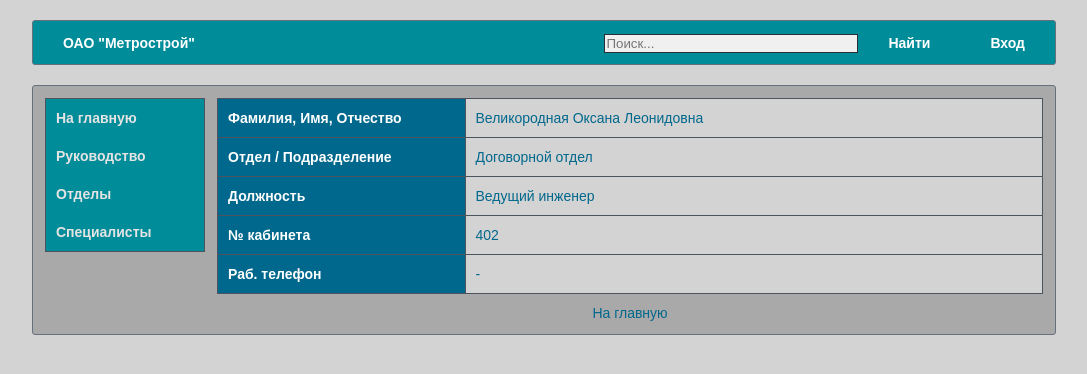
After one commit to konsta78/ctp, a Django app: page /employee/3 in a window 1280 px wide. The commit adds this page. Shown: the top 374 px of the page, without its empty margins (96-1183 px from the left). Run offline with Django 3.2, Linux system fonts and the light colour scheme; data comes from the database, SQL or seed files in the repository; both versions use the stored data as it was after the commit.

Commit message:
html, css рефакторинг. Добавлена страница с подробной информацией о сотруднике.

```diff
--- a/catalog/models.py
+++ b/catalog/models.py
@@ -1,4 +1,5 @@
 from django.db import models
+from django.urls import reverse
 
 # Create your models here.
 
@@ -7,6 +8,10 @@ class Department(models.Model):
     name = models.TextField(max_length=150, verbose_name="Наименование отдела/подзразделения")
     short_name = models.CharField(max_length=50, verbose_name="Сокращенное название", null=True, blank=True)
     adress = models.ForeignKey('AdressDepartment', on_delete=models.SET_NULL, verbose_name="Местонахождение", null=True, blank=True)
+    priority = models.IntegerField(verbose_name="Приоритет", null=False, blank=False, default=1)
+
+    class Meta:
+        ordering = ["priority"]
 
     def __str__(self):
         return self.name
@@ -30,7 +35,7 @@ class Employee(models.Model):
     surname = models.CharField(max_length=30, verbose_name='Фамилия')
     name = models.CharField(max_length=30, verbose_name='Имя')
     patronymic = models.CharField(max_length=30, verbose_name='Отчество', null=True, blank=True)
-    position = models.TextField(max_length=50, verbose_name='Должность')
+    position = models.TextField(max_length=100, verbose_name='Должность')
     department = models.ForeignKey('Department', on_delete=models.SET_NULL, verbose_name='Отдел/подзразделение', null=True, blank=True)
     phone_work = models.CharField(max_length=15, verbose_name='Рабочий телефон', null=True, blank=True)
     phone_mob = models.CharField(max_length=30, verbose_name='Мобильный телефон', null=True, blank=True)
@@ -38,5 +43,11 @@ class Employee(models.Model):
     office = models.CharField(max_length=10, verbose_name='№ кабинета', null=True, blank=True)
     dob = models.CharField(max_length=20, verbose_name='Дата рождения', null=True, blank=True)
 
+    class Meta:
+        ordering = ["surname"]
+
+    def get_absolute_url(self):
+        return reverse('employee', args=[str(self.id)])
+
     def __str__(self):
         return self.surname+" "+self.name
--- a/catalog/static/catalog/style.css
+++ b/catalog/static/catalog/style.css
@@ -3,10 +3,18 @@
 	padding: 0;
 }
 
-/*a {*/
-/*	color: #ff8de3;*/
-/*	text-decoration: underline;*/
-/*}*/
+a {
+	color: #00688c;
+	text-decoration: none;
+}
+
+a.active {
+	color: #00688c;
+}
+
+a:hover {
+	color: #008c99;
+}
 
 html,body {
 	width: 100%;
@@ -192,6 +200,60 @@ ul.leftNav li a:hover {
 	/*border-radius: 3px;*/
 }
 
+
+ul.leftNav li {
+	list-style: none;
+}
+
+input[type=text],textarea,select {
+	padding: 1px;
+	/*height: auto;*/
+	border: 1px solid #292e35;
+	background-color: #f0f0f0;
+	/*box-shadow: inset 0 1px 2px rgba(0,0,0,0.15);*/
+	/*-webkit-box-shadow: inset 0 1px 2px rgba(0,0,0,0.15);*/
+	/*-moz-box-shadow: inset 0 1px 2px rgba(0,0,0,0.15);*/
+}
+
+input[type=text] {
+	width: 250px;
+}
+
+input[type=submit] {
+	margin-top: 5px;
+	background-color: #008c99;
+	border: 1px solid #292e35;
+	color: white;
+	padding: 3px 10px 3px 10px;
+	/*width: 250px;*/
+}
+
+/*button {*/
+/*	cursor: pointer;*/
+/*	color: white;*/
+/*	font-size: 12px;*/
+/*	background-color: #a45f93;*/
+/*	background-repeat: no-repeat;*/
+/*    !*background-image: -ms-linear-gradient(top, #b76da5, #a45f93);*!*/
+/*    !*background-image: -webkit-gradient(linear, 0 0, 0 100%, from(#b76da5), to(#a45f93));*!*/
+/*    !*background-image: -webkit-linear-gradient(top, #b76da5, #a45f93);*!*/
+/*    !*background-image: -o-linear-gradient(top, #b76da5, #a45f93);*!*/
+/*    !*background-image: linear-gradient(top, #b76da5, #a45f93);*!*/
+/*    !*background-image: -moz-linear-gradient(top, #b76da5, #a45f93);*!*/
+/*	!*filter: progid:dximagetransform.microsoft.gradient(startColorstr='#b76da5', endColorstr='#a45f93', GradientType=0);*!*/
+/*	border: none;*/
+/*	padding: 8px 20px 9px;*/
+/*	!*box-shadow: 0 2px 2px rgba(0,0,0,0.3), inset 0 1px 0 rgba(255,255,255,0.5);*!*/
+/*	!*-webkit-box-shadow: 0 2px 2px rgba(0,0,0,0.3), inset 0 1px 0 rgba(255,255,255,0.5);*!*/
+/*	!*-moz-box-shadow: 0 2px 2px rgba(0,0,0,0.3), inset 0 1px 0 rgba(255,255,255,0.5);*!*/
+/*	text-shadow: none;*/
+/*	height: auto;*/
+/*}*/
+
+/*button:hover {*/
+/*	background-position: 0 -15px;*/
+/*}*/
+
 /**:first-child+html .content {*/
 /*	background-color: #475363;*/
 /*}*/
@@ -201,9 +263,6 @@ ul.leftNav li a:hover {
 /*}*/
 
 
-ul.leftNav li {
-	list-style: none;
-}
 
 /*ul.leftNav li:first-child a {*/
 /*	border-radius: 3px 3px 0 0;*/
@@ -312,15 +371,7 @@ ul.leftNav li {
 /*	display: inline-block;*/
 /*}*/
 
-/*input[type=text],textarea,select {*/
-/*	padding: 5px;*/
-/*	height: auto;*/
-/*	border: 1px solid white;*/
-/*	background-color: #f0f0f0;*/
-/*	box-shadow: inset 0 1px 2px rgba(0,0,0,0.15);*/
-/*	-webkit-box-shadow: inset 0 1px 2px rgba(0,0,0,0.15);*/
-/*	-moz-box-shadow: inset 0 1px 2px rgba(0,0,0,0.15);*/
-/*}*/
+
 
 /*input[type=text],textarea,button {*/
 /*	-webkit-transition: all linear 0.2s;*/
@@ -338,9 +389,7 @@ ul.leftNav li {
 /*	float: left;*/
 /*}*/
 
-/*input[type=text] {*/
-/*	width: 200px;*/
-/*}*/
+
 
 /*select {*/
 /*	width: 210px;*/
@@ -371,31 +420,7 @@ ul.leftNav li {
 /*  color: #9c9c9c;*/
 /*}*/
 
-/*button {*/
-/*	cursor: pointer;*/
-/*	color: white;*/
-/*	font-size: 12px;*/
-/*	background-color: #a45f93;*/
-/*	background-repeat: no-repeat;*/
-/*    background-image: -ms-linear-gradient(top, #b76da5, #a45f93);*/
-/*    background-image: -webkit-gradient(linear, 0 0, 0 100%, from(#b76da5), to(#a45f93));*/
-/*    background-image: -webkit-linear-gradient(top, #b76da5, #a45f93);*/
-/*    background-image: -o-linear-gradient(top, #b76da5, #a45f93);*/
-/*    background-image: linear-gradient(top, #b76da5, #a45f93);*/
-/*    background-image: -moz-linear-gradient(top, #b76da5, #a45f93);*/
-/*	filter: progid:dximagetransform.microsoft.gradient(startColorstr='#b76da5', endColorstr='#a45f93', GradientType=0);*/
-/*	border: none;*/
-/*	padding: 8px 20px 9px;*/
-/*	box-shadow: 0 2px 2px rgba(0,0,0,0.3), inset 0 1px 0 rgba(255,255,255,0.5);*/
-/*	-webkit-box-shadow: 0 2px 2px rgba(0,0,0,0.3), inset 0 1px 0 rgba(255,255,255,0.5);*/
-/*	-moz-box-shadow: 0 2px 2px rgba(0,0,0,0.3), inset 0 1px 0 rgba(255,255,255,0.5);*/
-/*	text-shadow: none;*/
-/*	height: auto;*/
-/*}*/
 
-/*button:hover {*/
-/*	background-position: 0 -15px;*/
-/*}*/
 
 /**:first-child+html button {*/
 /*	width: 90px;*/
--- a/catalog/urls.py
+++ b/catalog/urls.py
@@ -1,7 +1,9 @@
 from django.urls import path, include
-from catalog.views import IndexView
+from catalog.views import IndexView, EmployeeDetail, GovernanceView
 
 urlpatterns = [
     path('', IndexView.as_view(), name='home'),
     path('', include('django.contrib.auth.urls')),
+    path('employee/<int:pk>', EmployeeDetail.as_view(), name='employee'),
+    path('governance/', GovernanceView.as_view(), name='governance'),
 ]
--- a/catalog/views.py
+++ b/catalog/views.py
@@ -1,5 +1,6 @@
 from django.shortcuts import render
 from django.views import View
+from django.views import generic
 from .models import Employee, AdressDepartment, Department
 from django.contrib.auth.models import User, Group
 
@@ -26,3 +27,15 @@ class IndexView(View):
         context = {"employees": employees, "departments": departments}
 
         return render(request, 'catalog/index.html', context)
+
+
+class GovernanceView(View):
+    def get(self, request):
+        employees = Employee.objects.all()
+        departments = Department.objects.filter(name='Руководство')
+        context = {"employees": employees, "departments": departments}
+        return render(request, 'catalog/index.html', context)
+
+
+class EmployeeDetail(generic.DetailView):
+    model = Employee
--- a/templates/catalog/base.html
+++ b/templates/catalog/base.html
@@ -17,12 +17,17 @@
 						<li><a href="{% url 'home' %}">ОАО "Метрострой"</a></li>
 					</ul>
 					<ul class="nav">
-						<li><a href="#">Поиск</a></li>
+                        <li>
+                            <form>
+						        <input type="text" placeholder="Поиск...">
+                            </form>
+                        </li>
+						<li><a href="#">Найти</a></li>
 
                         {% if user.is_authenticated %}
-                            <li><a href="{% url 'logout' %}">Выйти</a></li>
+                            <li><a href="{% url 'logout' %}">{{ user.username }}</a></li>
                         {% else %}
-                            <li><a href="{% url 'login' %}">Войти</a></li>
+                            <li><a href="{% url 'login' %}">Вход</a></li>
                         {% endif %}
 
 					</ul>
@@ -34,18 +39,19 @@
                         <td class="leftmenu">
                             <div class="leftCol">
                                 <ul class="leftNav">
-                                    <li><a href="#">Руководство</a></li>
+                                    <li><a href="{% url 'home' %}">На главную</a></li>
+                                    <li><a href="{% url 'governance' %}">Руководство</a></li>
                                     <li><a href="#">Отделы</a></li>
                                     <li><a href="#">Специалисты</a></li>
-                                    <br>
                                     {% if user.is_superuser %}
+                                        <br>
                                         <li><a href="{% url 'admin:index' %}">Админ-панель</a></li>
                                         <li><a href="#">Обновить БД</a></li>
                                     {% endif %}
                                 </ul>
         				    </div>
                         </td>
-                        <td width="100%">
+                        <td width="100%" style="vertical-align: top">
                             {% block content %}
 
                             {% endblock %}
--- /dev/null
+++ b/templates/catalog/employee_detail.html
@@ -0,0 +1,46 @@
+{% extends "catalog/base.html" %}
+{% load static %}
+
+{% block content %}
+
+        <table class="bordered">
+            <tr>
+                <th width="30%">Фамилия, Имя, Отчество</th>
+                <td>{{ employee.surname }} {{ employee.name }} {{ employee.patronymic|default_if_none:" " }}</td>
+            </tr>
+            <tr>
+                <th>Отдел / Подразделение</th>
+                <td>{{ employee.department }}</td>
+            </tr>
+            <tr>
+                <th>Должность</th>
+                <td>{{ employee.position }}</td>
+            </tr>
+            <tr>
+                <th>№ кабинета</th>
+                <td>{{ employee.office|default_if_none:"-" }}</td>
+            </tr>
+            <tr>
+                <th>Раб. телефон</th>
+                <td>{{ employee.phone_work|default_if_none:"-" }}</td>
+            </tr>
+            {% if user.is_authenticated %}
+            <tr>
+                <th>Моб. телефон</th>
+                <td>{{ employee.phone_mob|default_if_none:"-" }}</td>
+            </tr>
+            <tr>
+                <th>E-mail</th>
+                <td>{{ employee.email|default_if_none:"-" }}</td>
+            </tr>
+            <tr>
+                <th>Дата рождения</th>
+                <td>{{ employee.dob|default_if_none:"-" }}</td>
+            </tr>
+            {% endif %}
+        </table>
+
+    <div style="text-align: center; margin-top: 10px">
+        <a href="{% url 'home' %}">На главную</a>
+    </div>
+{% endblock %}
--- a/templates/catalog/index.html
+++ b/templates/catalog/index.html
@@ -20,12 +20,12 @@
                 {% for employee in employees  %}
                     {% if employee.department == department %}
                         <tr>
-                            <td>
-                                <b>
+                            <td width="30%">
+                                <b><a href="{{ employee.get_absolute_url }}">
                                     {{ employee.surname }}
                                     {{ employee.name }}
                                     {{ employee.patronymic|default_if_none:" " }}
-                                </b>
+                                </a></b>
                             </td>
                             <td>{{ employee.position|default_if_none:"-" }}</td>
                             <td>{{ employee.phone_work|default_if_none:"-" }}</td>
--- a/templates/registration/login.html
+++ b/templates/registration/login.html
@@ -10,7 +10,6 @@
     <form method="post" action="{% url 'login' %}">
     {% csrf_token %}
     <table>
-
         <tr>
           <td>Zimbra e-mail: </td>
           <td>{{ form.username }}</td>
@@ -22,10 +21,10 @@
         </tr>
     </table>
 
-    <input type="submit" value="login" />
+    <input type="submit" value="Вход">
 
     </form>
 
     {# Assumes you setup the password_reset view in your URLconf #}
-    <p><a href="{% url 'password_reset' %}">Забыли пароль?</a></p>
+    <p style="margin-top: 10px"><a href="{% url 'password_reset' %}">Забыли пароль?</a></p>
 {% endblock %}
```
Also changed, not shown: catalog/migrations/0004_auto_20210226_1421.py (added), db.sqlite3, 1 other file. Lines whose indentation alone changed are shown as unchanged.
